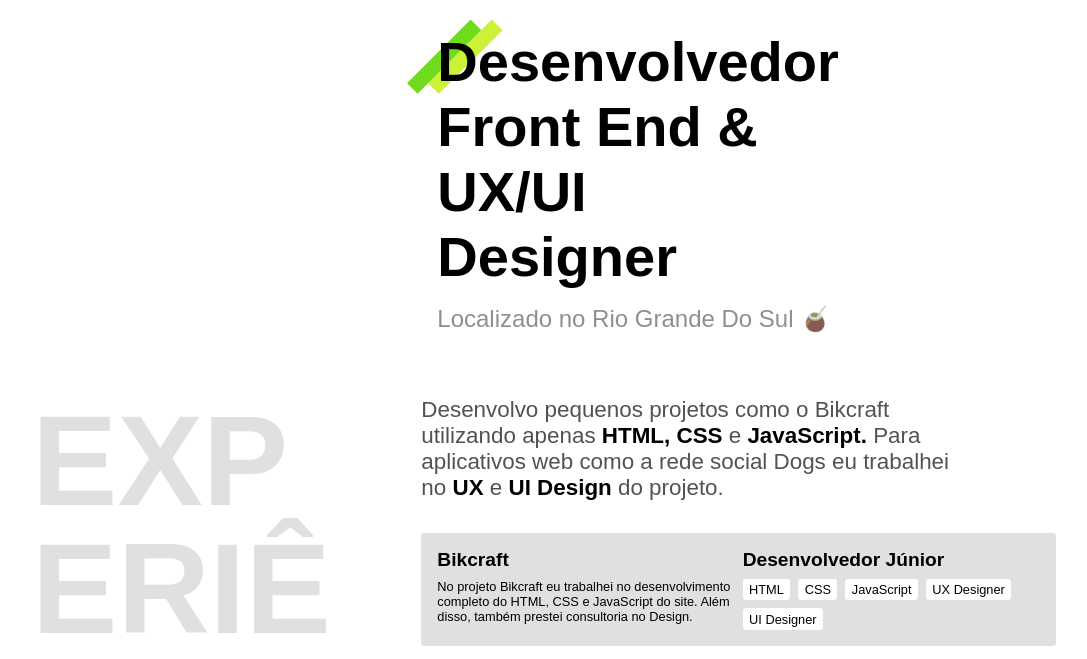
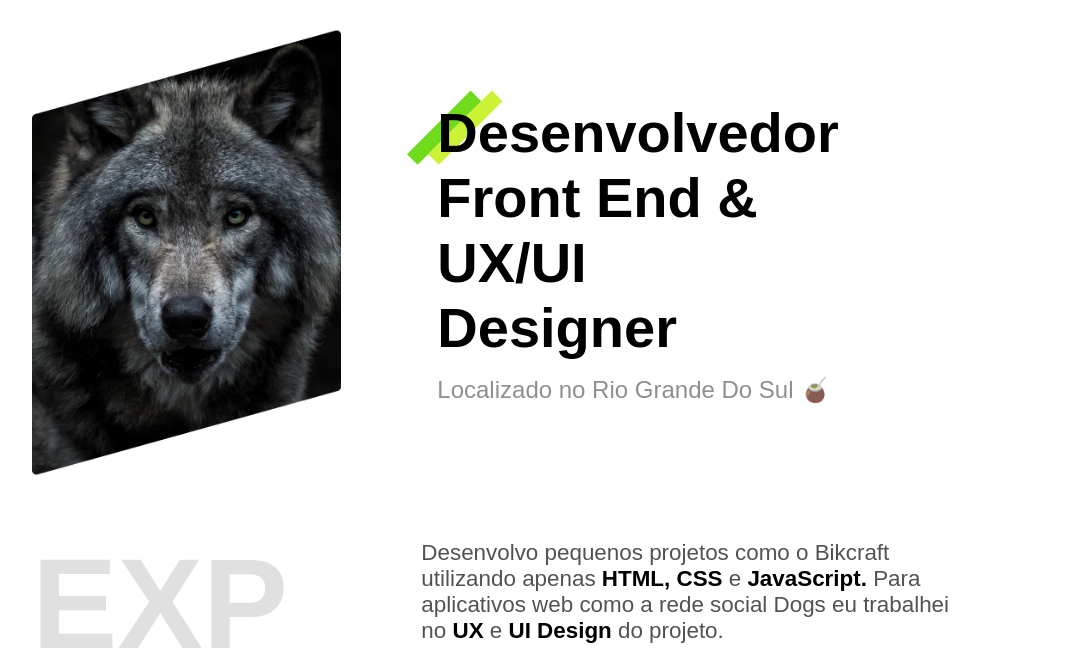
Before and after one commit to Ygor-Evaldt-dev/Origamid, a plain HTML site: page Html-Css/portifolio-lobo/index.html in a window 1280 px wide. Shown: the part 73-732 px from the top of the page, without its empty margins (96-1183 px from the left). Drawn offline with Linux system fonts and the light colour scheme; the site is published under a folder, as on GitHub Pages, so addresses that start at the root find nothing.

Commit message:
Correção caminho da imagem de perfil

```diff
--- a/Html-Css/portifolio-lobo/index.html
+++ b/Html-Css/portifolio-lobo/index.html
@@ -26,7 +26,7 @@
       </section>
       <section class="introduçao">
         <section class="lobo">
-          <img src="/assets/img/perfil.jpg" alt="">
+          <img src="assets/img/perfil.jpg" alt="">
         </section>
         <section class="introduçao-item">
           <h1>
```
